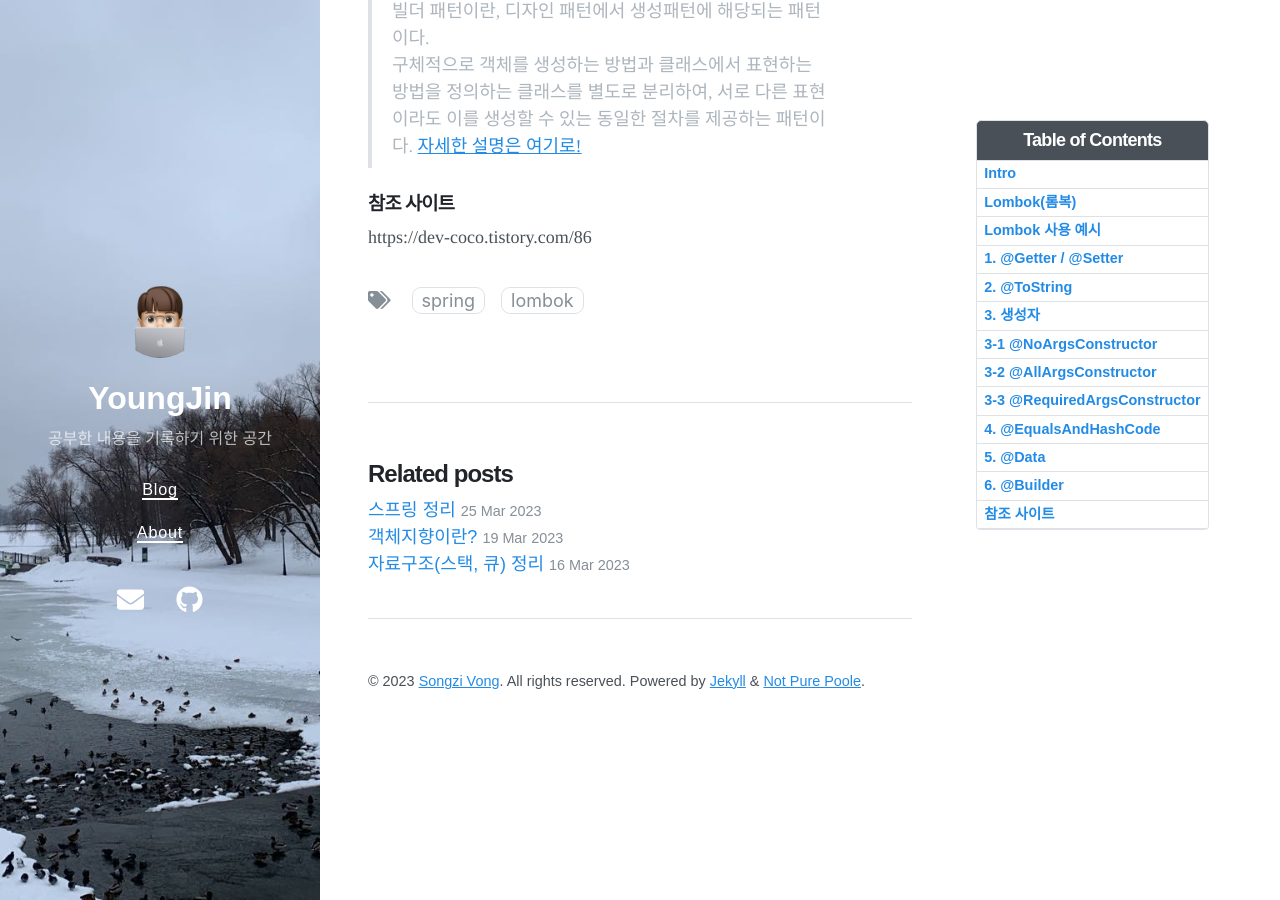
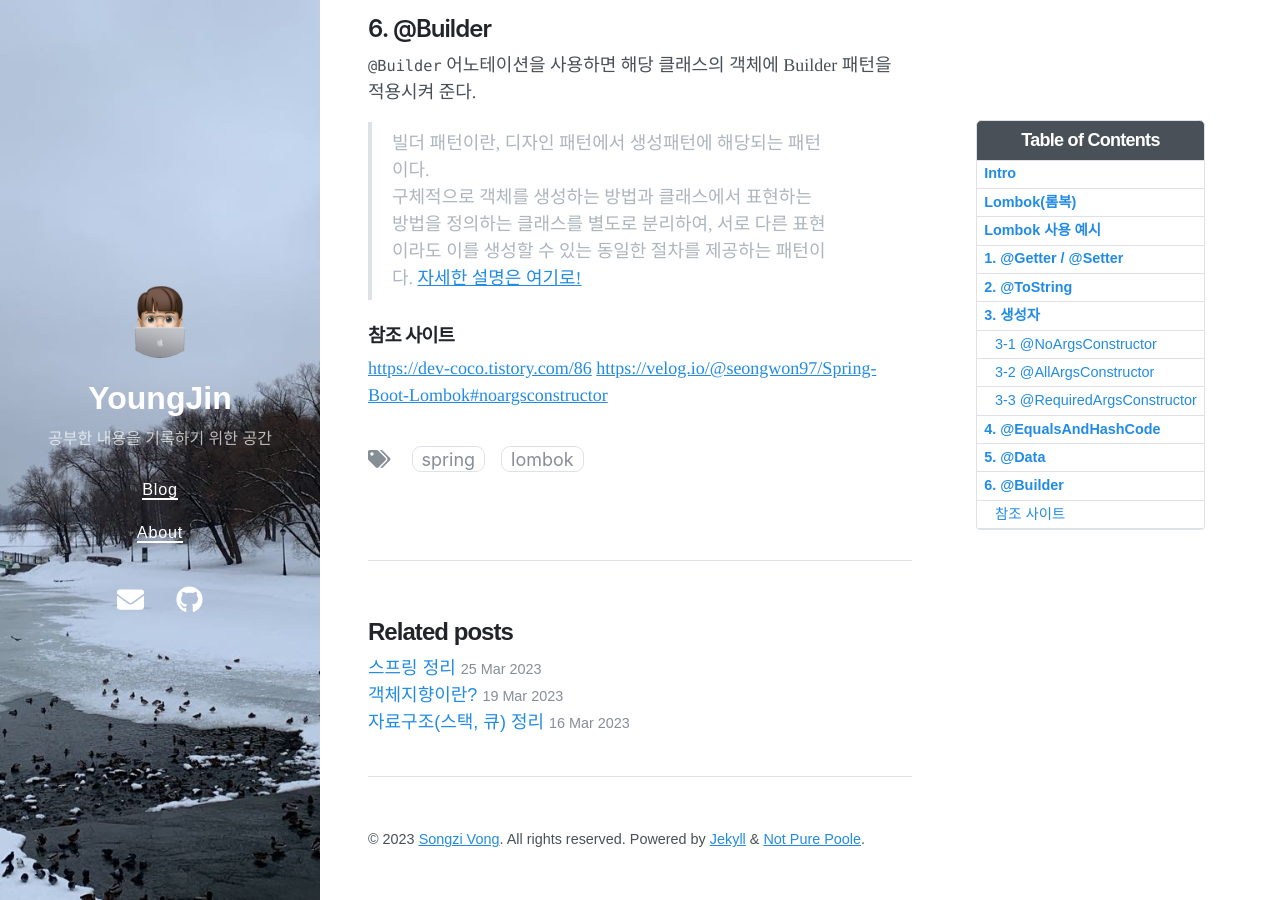
Before and after one commit to parkyoungjiin/parkyoungjiin.github.io, a Jekyll site: the page built from _posts/2023-03-28-Lombok(롬복).md, in a window 1280 px wide and 900 px high, scrolled down 5294 px. Built offline with Jekyll 4.4.1, drawn with Linux system fonts in a browser that asks for light colours; nearby versions of some CDN libraries.

Commit message:
크기 수정

````diff
--- a/_posts/2023-03-28-Lombok(롬복).md
+++ b/_posts/2023-03-28-Lombok(롬복).md
@@ -7,10 +7,10 @@ toc:  true
 toc_label: "Lombok"
 ---
 
-### Intro
+## Intro
 > 스프링을 배울 당시에 롬복이라는 라이브러리가 있다고는 들었지만 배우지 못했다. 그렇기에 어떤 것인 지 정리해보려 한다.
 
-### Lombok(롬복)
+## Lombok(롬복)
 Lombok이란, 어노테이션을 기반으로 코드를 자동화하여 작성해주는 라이브러리다.<br>
 구체적으로 getter, setter constructor 작성 등의 많은 코드를 작성해야 하는데 이를 자동화 하여 작성해준다.<br>
 1. 장점
@@ -20,9 +20,9 @@ Lombok이란, 어노테이션을 기반으로 코드를 자동화하여 작성
     - 플러그인을 별도로 설치해야 하는 점으로 인해 프로젝트에서 설치하지 않은 팀원의 경우 오류가 발생함.
     - 무분별하게 @Data 등과 같은 어노테이션을 사용해서는 안된다고 한다. (아직 사용해보지 않아서 주변 글들을 참조함.)
 
-### Lombok 사용 예시
+## Lombok 사용 예시
 
-### 1. @Getter / @Setter
+## 1. @Getter / @Setter
 <br>
 Lombok 사용 전(일반적인 클래스)
 
@@ -75,7 +75,7 @@ public class Student {
 - `@Getter`, `@Setter` 어노테이션을 통해 코드가 간결해진 것을 확인할 수 있다.
 - `@Getter`와 `@Setter`는 자동으로 getter 메소드와 setter 메소드를 생성해주는 어노테이션이다.
 
-### 2. @ToString
+## 2. @ToString
 @ToString 사용 전
 
 ```Java
@@ -111,7 +111,7 @@ public class Student {
 - 만약, 제외하고 싶은 변수가 있다면 `@ToString.Exclude` 를 붙여주면 된다.
 
 
-### 3. 생성자
+## 3. 생성자
 ### 3-1 @NoArgsConstructor
 파라미터 없는 기본 생성자(constructor)를 생성해주는 어노테이션이다.
 
@@ -175,20 +175,21 @@ public class Student {
 }
 ```
 
-### 4. @EqualsAndHashCode
+## 4. @EqualsAndHashCode
 
 equals와 hashcode를 자동 생성해주는 어노테이션이다.
 - equals : 두 객체의 내용이 같은지, 동등성을 비교하는 연산자
 - hashcode : 두 객체가 같은 객체인지, 동일성을 비교하는 연산자
 
-### 5. @Data
+## 5. @Data
 위에서 설명한 생성자 생성 어노테이션과 @ToString, @EqualsAndHashCode를 한 번에 설정해주는 어노테이션이다.<br>
 실무에서는 너무 무겁고 객체의 안정성을 지키기 때문에 @Data의 활동을 지양한다고 한다.
 
-### 6. @Builder
+## 6. @Builder
 `@Builder` 어노테이션을 사용하면 해당 클래스의 객체에 Builder 패턴을 적용시켜 준다.
 > 빌더 패턴이란, 디자인 패턴에서 생성패턴에 해당되는 패턴이다. <br>구체적으로 객체를 생성하는 방법과 클래스에서 표현하는 방법을 정의하는 클래스를 별도로 분리하여, 서로 다른 표현이라도 이를 생성할 수 있는 동일한 절차를 제공하는 패턴이다.
 [자세한 설명은 여기로!](https://readystory.tistory.com/121)
 
 ### 참조 사이트
-https://dev-coco.tistory.com/86
+<https://dev-coco.tistory.com/86>
+<https://velog.io/@seongwon97/Spring-Boot-Lombok#noargsconstructor>
````
